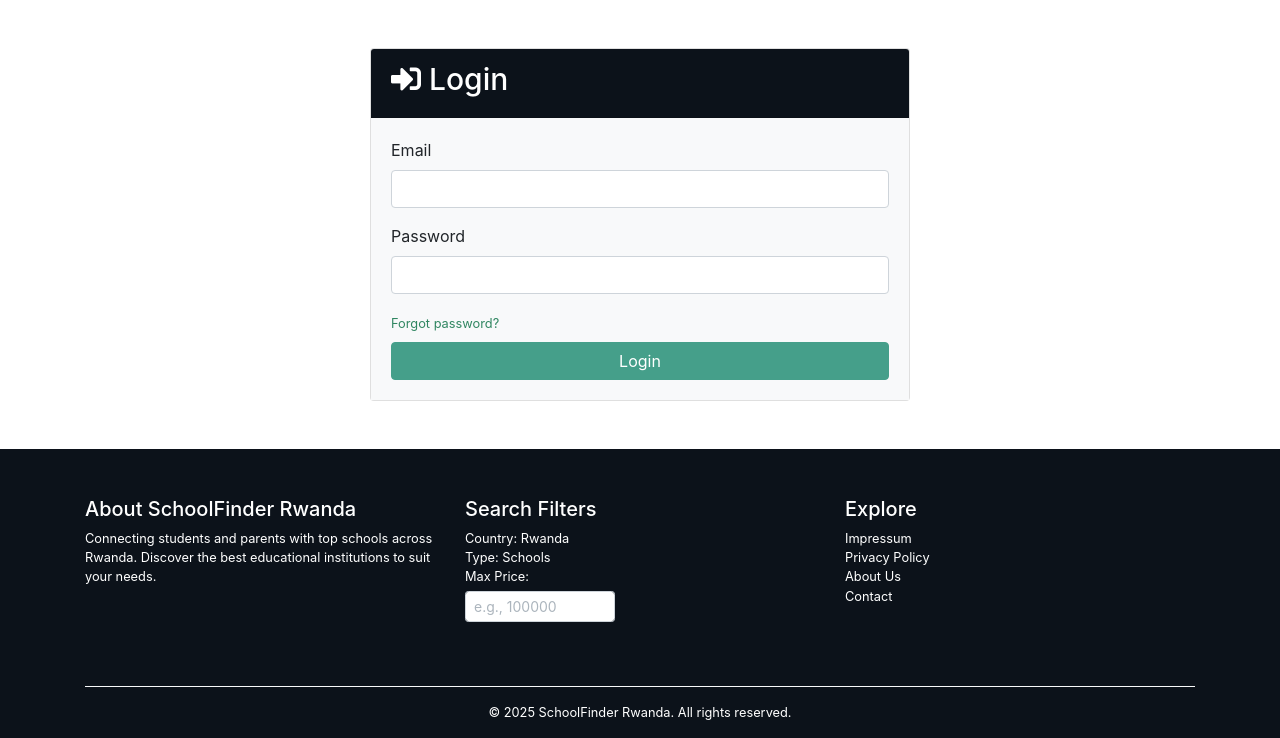
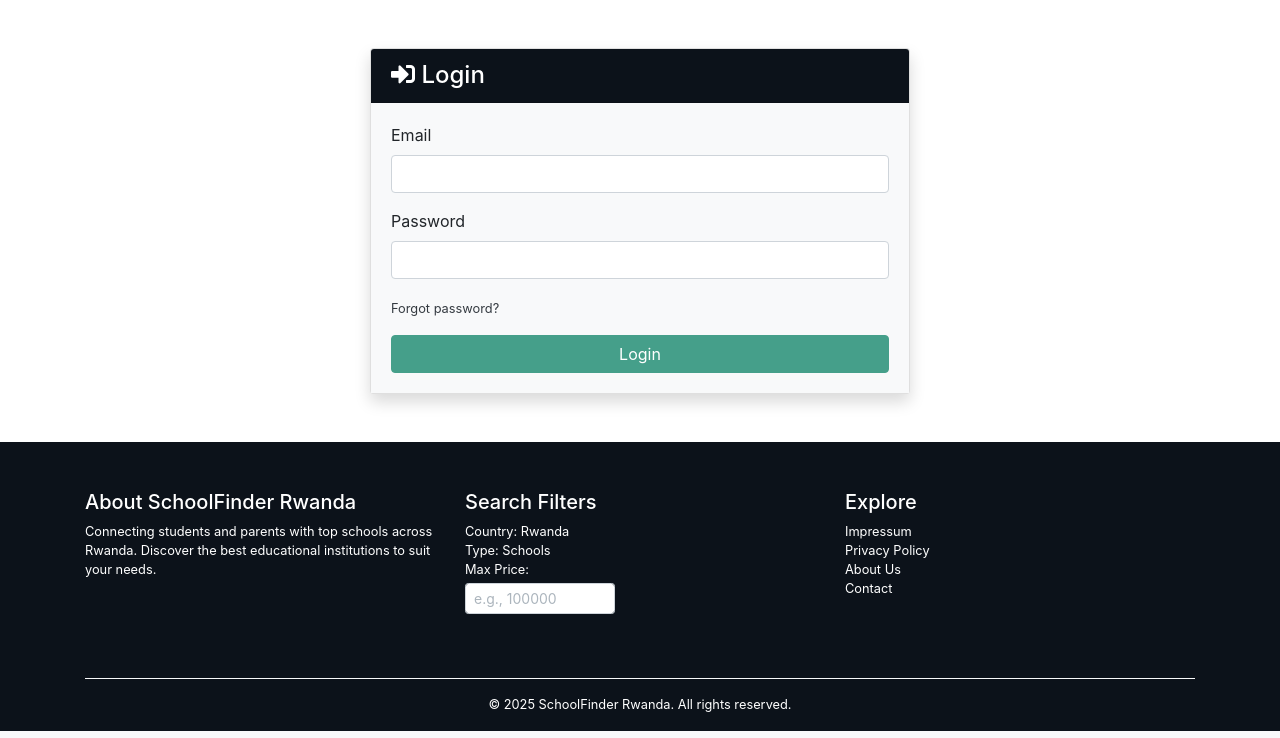
Before and after one commit to LucasCatty/school-finder, a Django app: page /en/accounts/login in a window 1280 px wide. Shown: the part 138-876 px from the top of the page. Run offline with Django 4.2, Linux system fonts and the light colour scheme; some libraries are stand-ins or nearby versions.

Commit message:
Refactor login template: improved structure, accessibility, and translation support

```diff
--- a/templates/accounts/auth/login.html
+++ b/templates/accounts/auth/login.html
@@ -1,39 +1,47 @@
 {% extends 'core/base.html' %}
 {% load static %}
-
 
 {% block content %}
 <section id="login" class="py-5">
   <div class="container">
     <div class="row">
       <div class="col-md-6 mx-auto">
-        <div class="card">
+        <div class="card shadow">
           <div class="card-header bg-primary text-white">
-
-            <h1 class="smaller-text">
+            <h1 class="h4 mb-0">
               <i class="fas fa-sign-in-alt"></i> {{ title }}
             </h1>
-
           </div>
           <div class="card-body bg-light">
             <!-- Alerts -->
             {% include 'core/partials/_alerts.html' %}
-            <form action="{% url 'login' %}" method="POST">
+
+            <form action="{% url 'login' %}" method="POST" novalidate>
               {% csrf_token %}
+
               <div class="form-group">
                 <label for="email">{{ _("Email") }}</label>
-                <input type="email" name="email" class="form-control" required>
+                <input type="email" name="email" id="email" class="form-control" required>
               </div>
 
               <div class="form-group">
-                <label for="password2">{{ _("Password") }}</label>
-                <input type="password" name="password" class="form-control" required>
+                <label for="password">{{ _("Password") }}</label>
+                <input type="password" name="password" id="password" class="form-control" required>
               </div>
-              <div class="mb-2">
-                <small><a href="{% url 'password-reset' %}" class="primary">{{ _("Forgot password?") }}</a></small>
+
+              <div class="mb-3">
+                <small>
+                  <a href="{% url 'password-reset' %}" class="text-primary">
+                    {{ _("Forgot password?") }}
+                  </a>
+                </small>
               </div>
-              <input type="submit" value="Login" class="btn btn-secondary btn-block">
+
+              <button type="submit" class="btn btn-secondary btn-block">
+                {{ _("Login") }}
+              </button>
             </form>
+
           </div>
         </div>
       </div>
```
